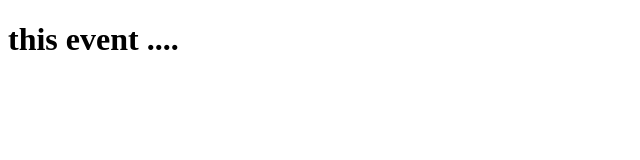
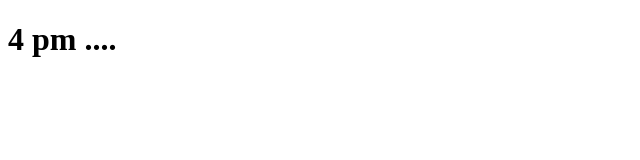
Before and after one commit to wazniwazeer/nic-nibm-git, a plain HTML site: page index.html in a window 1280 px wide. Shown: the whole page, without its empty margins (0-640 px from the left). Drawn offline with Linux system fonts and the light colour scheme.

Commit message:
Update index.html
4 pm now

```diff
--- a/index.html
+++ b/index.html
@@ -7,7 +7,7 @@
     <title>NIBM NIC Git Workshop</title>
 </head>
 <body>
-    <h1>this event
+    <h1> 4 pm
         ....</h1>
 </body>
 </html>
```
